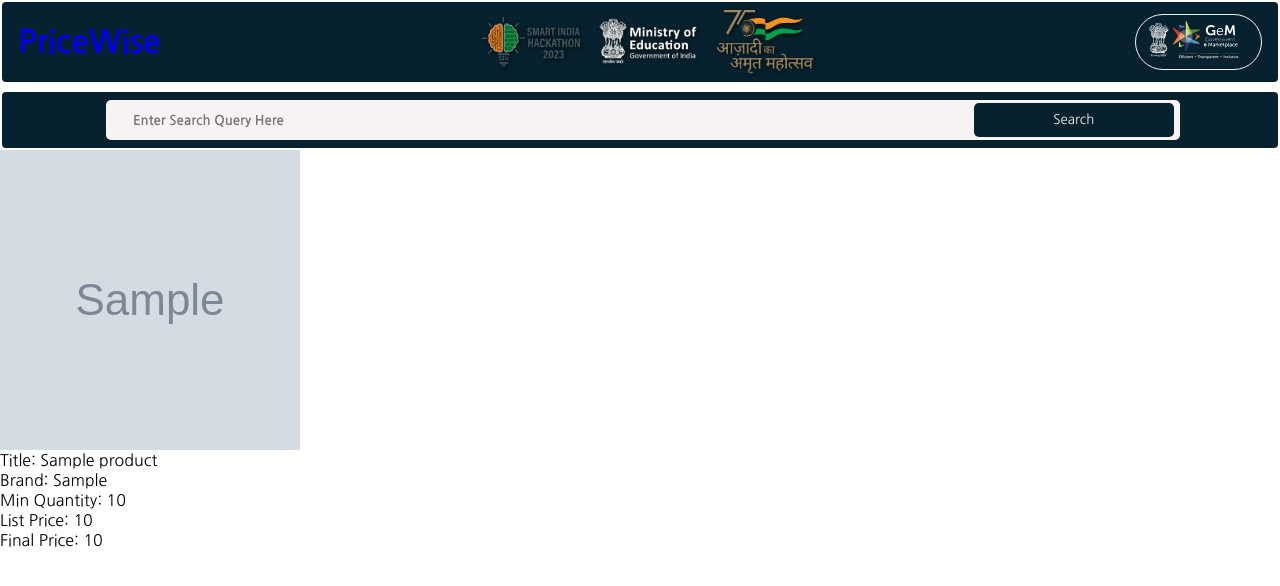
After one commit to singh-chandanbir/PriceWise, a Flask app: template templates/product_view.html in a window 1280 px wide. The commit adds this page. Shown: the top 586 px of the page. Run offline with Flask 3, Linux system fonts and the light colour scheme; the template is opened without the code that fills it: most values are stand-ins (such as "Sample title", 1, 10 or a date in 2020); grey boxes marked "Sample" are stand-in pictures; some web fonts are replaced.

Commit message:
check out

```diff
--- a/api/exportersindia.py
+++ b/api/exportersindia.py
@@ -27,8 +27,6 @@ def get_exporters_products(query):
 
         return details_list
 
+
     else:
         print("Failed to fetch content from the URL")
-
-query = input("Enter product name: ")
-get_exporters_products(query)
--- a/app.py
+++ b/app.py
@@ -3,6 +3,7 @@ from api.GemPages import getPages
 from api.getPageNumber import get_page_number
 from api.GemProducts import process_page
 from api.flipkart import getFlipkartProducts
+from api.exportersindia import get_exporters_products
 
 app = Flask(__name__)
 
@@ -26,13 +27,12 @@ def showProducts():
     page_link = request.form.get("selected_product")
     url = "https://mkp.gem.gov.in" + page_link
     total_pages = get_page_number(url)
-
+    query = request.form.get("query")
     if total_pages == None:
         return rt("failure.html")
     else :
         detail_list = process_page(page_link)
-        return rt('products.html', productlist = detail_list, total_pages = total_pages, current_page=current_page, page_link=page_link)
-
+        return rt('products.html', productlist = detail_list, total_pages = total_pages, current_page=current_page, page_link=page_link, searchquery = query)
 
 @app.route('/Products_page=', methods=['POST'])
 def products_page():
@@ -42,11 +42,18 @@ def products_page():
     total_pages = int(final_page)
     page_link = request.form.get("page link")
     search_index = page_link.find('/search')
+    query = request.form.get("query")
     if search_index != -1:
         result = page_link[:search_index + len('/search')]
     url = result + f"?don_load_facets=true&home=false&page={current_page}"
     detail_list = process_page(url)
-    return rt('products.html', productlist = detail_list, total_pages = total_pages, current_page = current_page, page_link=page_link)
+    return rt('products.html', productlist = detail_list, total_pages = total_pages, current_page = current_page, page_link=page_link, searchquery = query)
+
+@app.route("/comparison", methods = ["POST"])
+def comparison():
+    product = request.form.get("selected_button")
+    query = request.form.get("query")
+    return rt("product_view.html", product=product)
 
 if __name__ == '__main__':
     app.run(debug=True)
--- a/static/Styles/products.css
+++ b/static/Styles/products.css
@@ -2,13 +2,3 @@
     display: flex; /* Use flexbox */
     width: 100%; /* Ensure the container takes the full width of the parent */
   }
-
-.left_protion {
-    flex: 70%; /* Take 70% of the container's width */
-    /* Optionally add styling */
-  }
-
-.right_protion {
-    flex: 30%; /* Take 30% of the container's width */
-    /* Optionally add styling */
-  }
--- a/templates/category_page.html
+++ b/templates/category_page.html
@@ -39,7 +39,7 @@
   </div>
 
   {% endfor %}
-
+  <input type="hidden" name="query" value={{ searchquery }}>
 </form>
 
 <div class=footer>
--- /dev/null
+++ b/templates/product_view.html
@@ -0,0 +1,15 @@
+{% extends "index.html" %}
+{% block suggestions%}
+{% endblock %}
+{% block body %}
+<link rel="stylesheet" href="{{ url_for('static', filename = './Styles/products.css') }}">
+
+<img src="{{product.product_image_link}}" alt="" width = "300px" height="300px">
+<a href="{{product.product_link}}"></a>Title: {{product.product_title}} </button>
+<p>Brand: {{product.product_brand}}</p>
+<p>Min Quantity: {{product.product_min_qty}}</p>
+<p>List Price: {{product.product_list_price}}</p>
+<p>Final Price: {{product.product_final_price}}</p>
+
+
+{% endblock body %}
```
Also changed, not shown: templates/products.html (+5 -12 lines).
